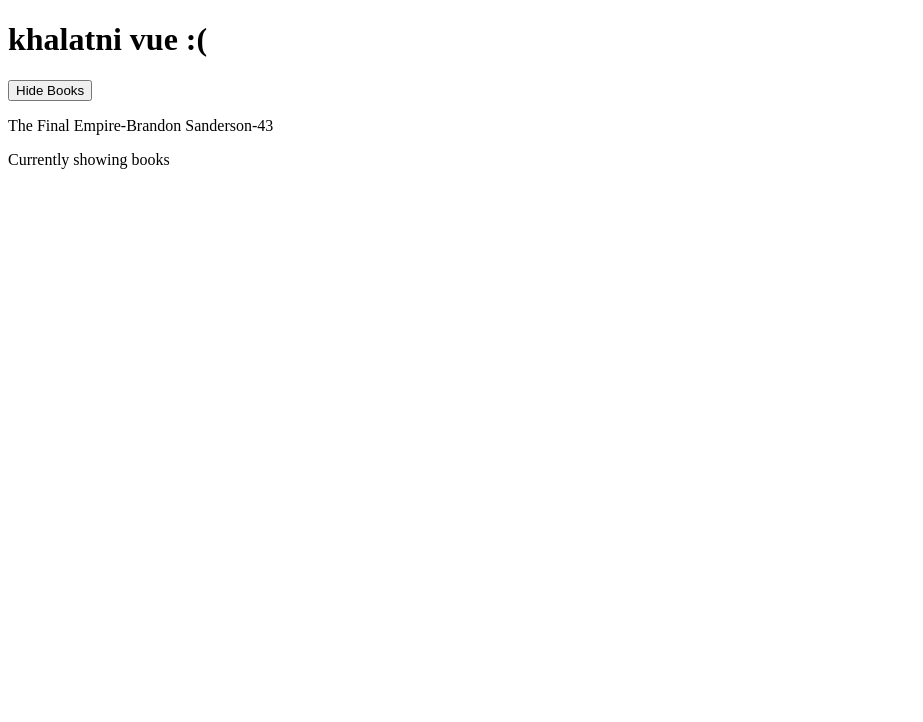
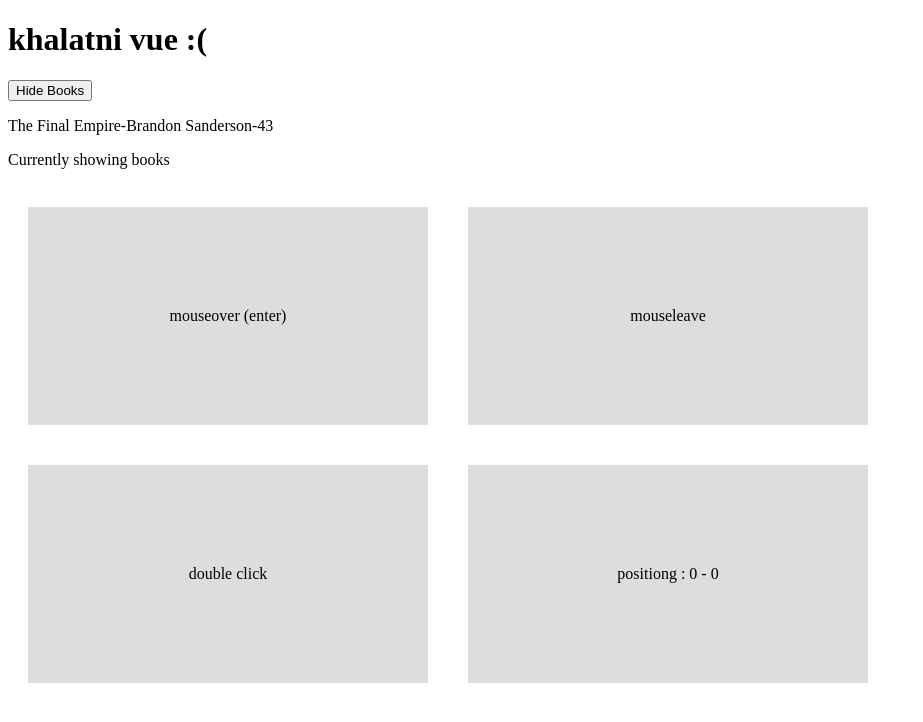
Before and after one commit to Jaz-ma/vue-firebase, a plain HTML site: page index.html in a window 1280 px wide. Shown: the whole page, without its empty margins (0-923 px from the left). Drawn offline with nearby package versions, Linux system fonts and the light colour scheme.

Commit message:
mouse events

```diff
--- a/app.js
+++ b/app.js
@@ -5,11 +5,24 @@ data(){
         author:'Brandon Sanderson',
         age:'43',
         showBooks: true,
+        x:0,
+        y:0,
+
     }
 },
 methods:{
     toggle(){
         this.showBooks = !this.showBooks
+    },
+    handleEvent(e, data){
+        console.log(e,e.type)
+        if (data) {
+            console.log(data)
+        }
+    },
+    handleMouseMove(e){
+        this.x= e.offsetX
+        this.y= e.offsetY
     }
 }
 })
--- a/index.html
+++ b/index.html
@@ -6,6 +6,17 @@
     <meta name="viewport" content="width=device-width, initial-scale=1.0">
     <script src="https://unpkg.com/vue@3.0.2"></script>
     <title>Document</title>
+    <style>
+        .box{
+            padding: 100px 0;
+            width: 400px;
+            text-align: center;
+            background:#ddd;
+            margin: 20px;
+            display:inline-block;
+
+        }
+    </style>
 </head>
 <body>
     <h1>
@@ -22,9 +33,18 @@
         <p>{{title}}-{{author}}-{{age}} </p>
     </div>
     <!-- v-show toggles css display between 'block' and 'none' -->
+
+    <!-- v-show has better performance -->
     <div v-show="showBooks">Currently showing books</div>
     <div v-show="!showBooks">Currently hiding books</div>
+    <br>
 
+    <!-- mouse events -->
+
+    <div class="box" @mouseover="handleEvent($event,5)">mouseover (enter)</div>
+    <div class="box" @mouseleave="handleEvent">mouseleave</div>
+    <div class="box" @dblclick="handleEvent">double click</div>
+    <div class="box" @mousemove="handleMouseMove">positiong : {{x}} - {{y}}</div>
     </div>
 
     <script src="app.js"></script>
```
